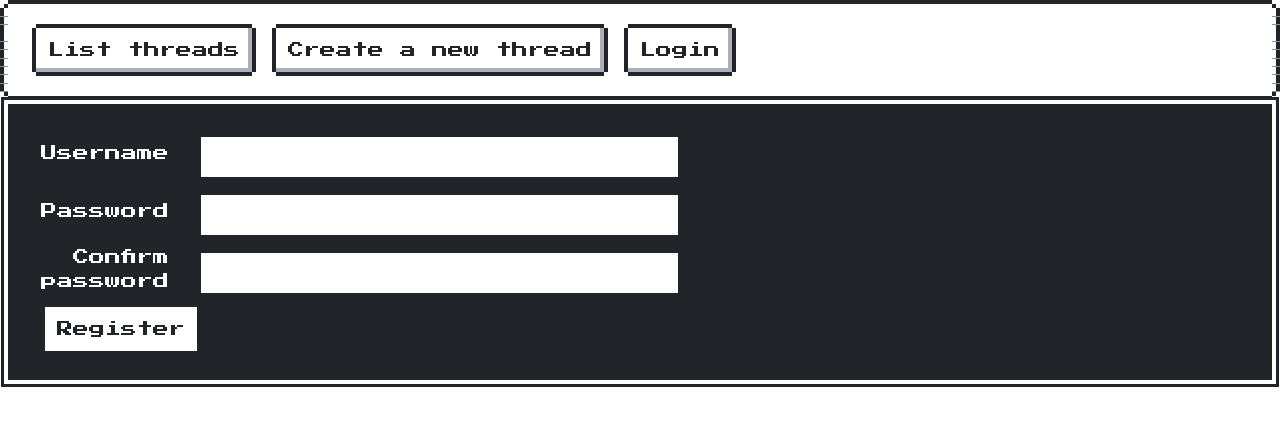
After one commit to TetsuHari/MinimalForum, a Flask app: page /register in a window 1280 px wide. The commit adds this page. Shown: the top 426 px of the page. Run offline with Flask 2, Linux system fonts and the light colour scheme.

Commit message:
Add user login, registering, link users to threads

```diff
--- /dev/null
+++ b/application/auth/forms.py
@@ -0,0 +1,32 @@
+from flask_wtf import FlaskForm
+from wtforms import PasswordField, StringField, validators, ValidationError
+
+from application import db
+from application.auth.models import User
+
+class LoginForm(FlaskForm):
+    username = StringField("Username")
+    password = PasswordField("Password")
+
+    class Meta:
+        csrf = False
+
+class RegisterForm(FlaskForm):
+    username = StringField("Username")
+
+    def validate_username(form, field):
+        check_user = User.query.filter_by(username=field.data).first()
+        if check_user:
+            print("DIDNT FIND USER")
+            raise ValidationError("Username taken")
+
+    _password_validators = [ validators.Length(min=8,
+                                message = "Password must be at least 8 characters")]
+    password = PasswordField("Password", _password_validators)
+
+    _password_conf_validators = [ validators.EqualTo('password',
+                                message = "Passwords must match")]
+    password_confirm = PasswordField("Confirm password", _password_conf_validators)
+
+    class Meta:
+        csrf = False
--- /dev/null
+++ b/application/auth/views.py
@@ -0,0 +1,45 @@
+from flask import render_template, request, redirect, url_for
+from flask_login import login_user, logout_user
+
+from application import app, db
+from application.auth.models import User
+from application.auth.forms import LoginForm, RegisterForm
+
+@app.route("/login", methods = ["GET", "POST"])
+def auth_login():
+    if request.method == "GET":
+        return render_template("auth/loginform.html", form = LoginForm())
+
+    form = LoginForm(request.form)
+
+    user = User.query.filter_by(username=form.username.data,
+                                password=form.password.data).first()
+    if not user:
+        return render_template("auth/loginform.html", form = form,
+                                error = "No such username or password")
+
+    login_user(user)
+    return redirect(url_for("index"))
+
+@app.route("/logout")
+def auth_logout():
+    logout_user()
+    return redirect(url_for("index"))
+
+@app.route("/register", methods = ["GET", "POST"])
+def auth_register():
+    if request.method == "GET":
+        return render_template("auth/registerform.html", form = RegisterForm())
+
+    form = RegisterForm(request.form)
+
+    if not form.validate():
+        print(form.errors)
+        print("NOT VALIDATED")
+        return render_template("auth/registerform.html", form = form)
+
+    new_user = User(form.username.data, form.password.data)
+    db.session().add(new_user)
+    db.session().commit()
+    login_user(new_user)
+    return redirect(url_for("index"))
--- /dev/null
+++ b/application/templates/auth/registerform.html
@@ -0,0 +1,57 @@
+{% extends "layout.html" %}
+
+{% block body %}
+<form method="POST" action="{{ url_for('auth_register') }}">
+  <table>
+    <tr>
+      <td>
+          {% if form.username.errors|length > 0 %}
+          <div class="nes-balloon from-left">
+            {% for error in form.username.errors %}
+            <span class="nes-text is-error"> {{ error }} </span>
+            {% endfor %}
+          </div>
+          {% endif %}
+          <div class="nes-field is-inline">
+            <label> {{ form.username.label }} </label>
+            {{ form.username(class_="nes-input") }}
+          </div>
+      </td>
+    </tr>
+    <tr>
+      <td>
+        {% if form.password.errors|length > 0 %}
+          <div class="nes-balloon from-left">
+            {% for error in form.password.errors %}
+            <span class="nes-text is-error"> {{ error }} </span>
+            {% endfor %}
+          </div>
+          {% endif %}
+          <div class="nes-field is-inline">
+            <label> {{ form.password.label }} </label>
+            {{ form.password(class_="nes-input") }}
+          </div>
+      </td>
+    </tr>
+    <tr>
+      <td>
+        {% if form.password_confirm.errors|length > 0 %}
+          <div class="nes-balloon from-left">
+            {% for error in form.password_confirm.errors %}
+            <span class="nes-text is-error"> {{ error }} </span>
+            {% endfor %}
+          </div>
+          {% endif %}
+          <div class="nes-field is-inline">
+            <label> {{ form.password_confirm.label }} </label>
+            {{ form.password_confirm(class_="nes-input") }}
+          </div>
+      </td>
+    </tr>
+    <tr>
+      <td colspan="2">
+	       <input class="nes-btn" type="submit" value="Register"/>
+      </td>
+    </tr>
+</form>
+{% endblock %}
--- a/application/templates/layout.html
+++ b/application/templates/layout.html
@@ -13,6 +13,12 @@
       <nav>
         <a class="nes-btn" href="{{ url_for('threads_index') }}">List threads</a>
         <a class="nes-btn" href="{{ url_for('new_thread_form') }}">Create a new thread</a>
+        {% if current_user.is_authenticated %}
+        <a class="nes-btn"> {{ current_user.username }} </a>
+        <a class="nes-btn" href="{{ url_for('auth_logout') }}">Logout</a>
+        {% else %}
+        <a class="nes-btn" href="{{ url_for('auth_login') }}">Login</a>
+        {% endif %}
       </nav>
     </div>
 
--- a/application/threads/forms.py
+++ b/application/threads/forms.py
@@ -7,7 +7,8 @@ class ThreadForm(FlaskForm):
                          , message="The title must be at least three characters!")
                     ]
     title = StringField("Thread title", _title_validators)
-    content = StringField("Content") # TODO this needs to be comment form
+    content = StringField("Content",
+        [ validators.Length(min=1, message="Content must be non-empty")])
 
     class Meta:
         csrf = False
--- a/requirements.txt
+++ b/requirements.txt
@@ -1,11 +1,16 @@
 Click==7.0
 Flask==1.1.1
+Flask-Login==0.4.1
 Flask-SQLAlchemy==2.4.0
 Flask-WTF==0.14.2
 gunicorn==19.9.0
 itsdangerous==1.1.0
 Jinja2==2.10.1
 MarkupSafe==1.1.1
+mongoengine==0.18.2
+pymongo==3.9.0
+six==1.12.0
 SQLAlchemy==1.3.6
 Werkzeug==0.15.5
 WTForms==2.2.1
+psycopg2==2.8.3
```
Also changed, not shown: application/__init__.py (+22 -2 lines), application/auth/models.py (added, +27 -0 lines), application/comment/forms.py (added, +10 -0 lines), application/comment/models.py (added, +22 -0 lines), application/templates/auth/loginform.html (added, +29 -0 lines), application/threads/models.py (+13 -11 lines), application/threads/views.py (+11 -6 lines), application/templates/comment/new.html (added).
